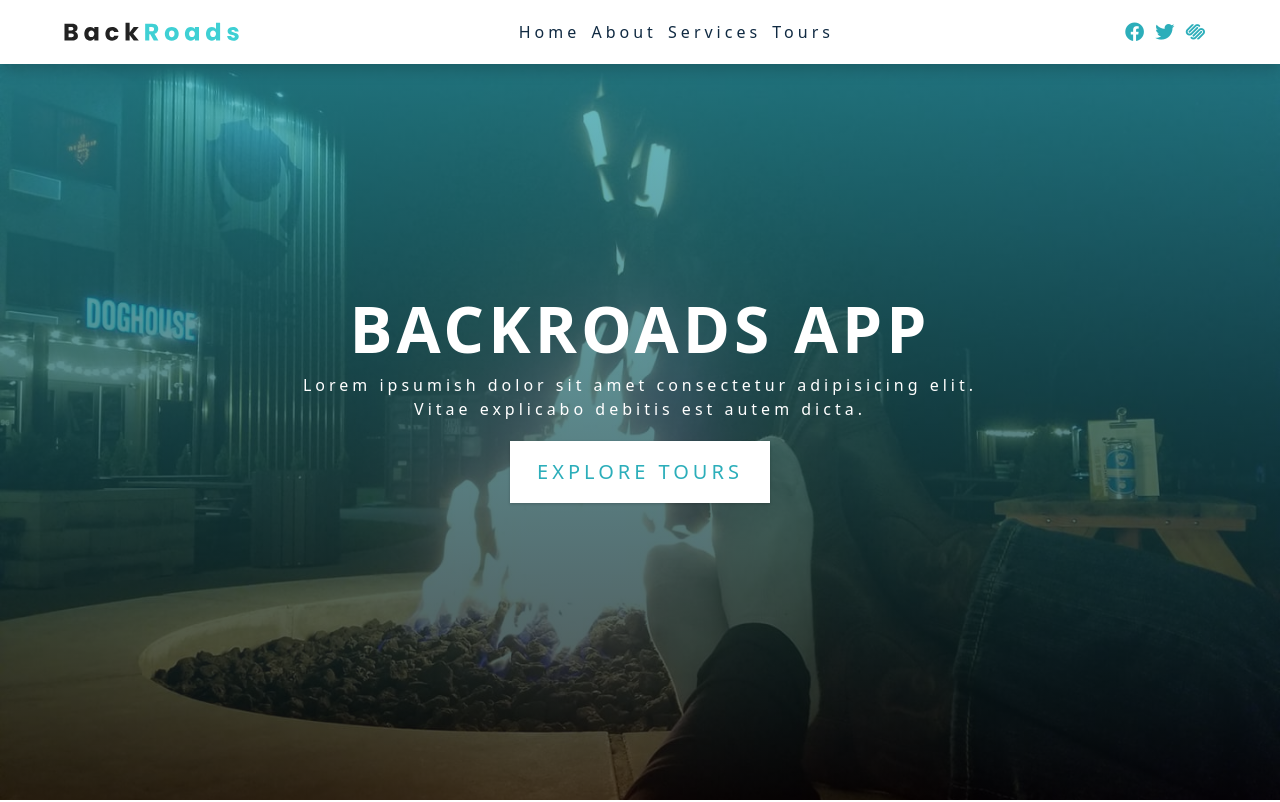
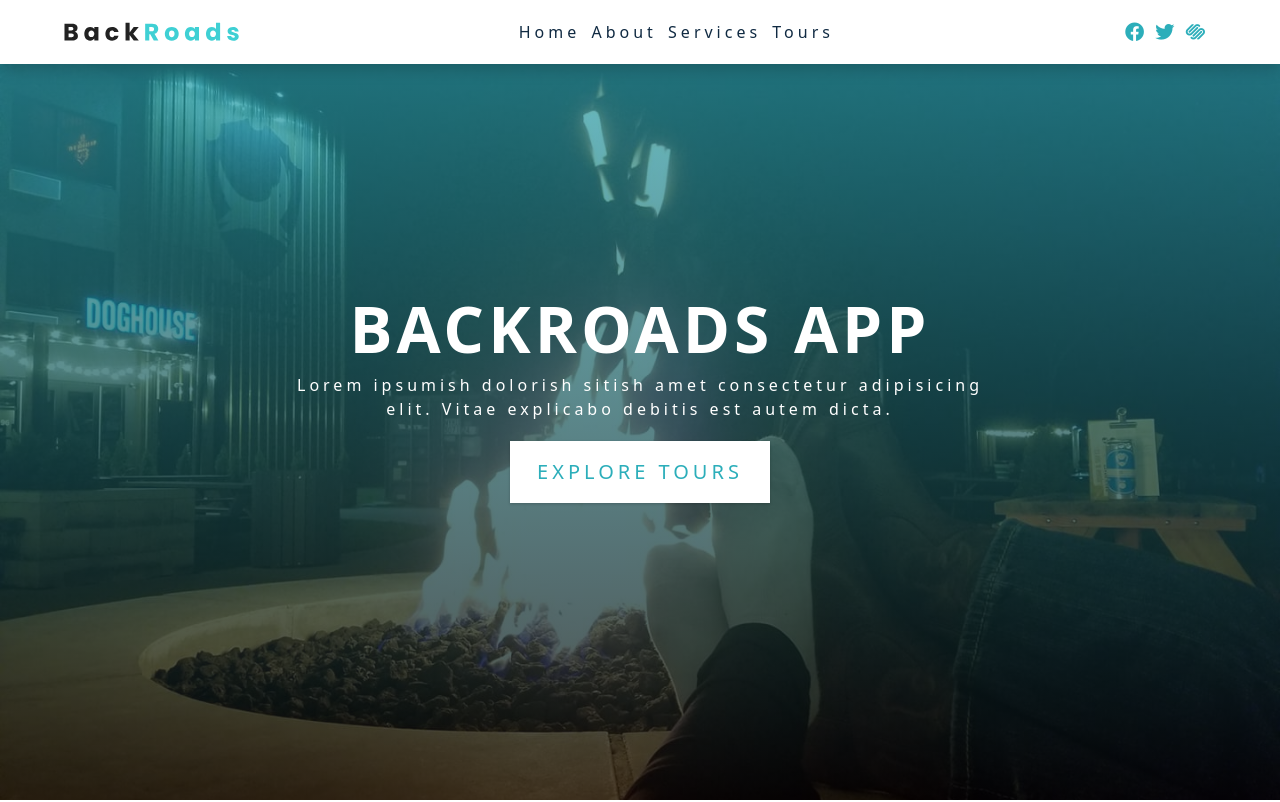
Before and after one commit to tracy-tucker/portfolio-reuther, a React (Create React App) app: page / in a window 1280 px wide. Shown: the top 802 px of the page. Built offline with nearby package versions, Linux system fonts and the light colour scheme; the HTML template or start-up script is replaced by a standard one.

Commit message:
Change hero copy

```diff
--- a/src/components/Hero.js
+++ b/src/components/Hero.js
@@ -7,8 +7,8 @@ const Hero = () => {
         <div className="hero-banner">
           <h1>backroads app</h1>
           <p>
-            Lorem ipsumish dolor sit amet consectetur adipisicing elit. Vitae
-            explicabo debitis est autem dicta.
+            Lorem ipsumish dolorish sitish amet consectetur adipisicing elit.
+            Vitae explicabo debitis est autem dicta.
           </p>
           <a href="#tours" className="btn hero-btn">
             explore tours
```
